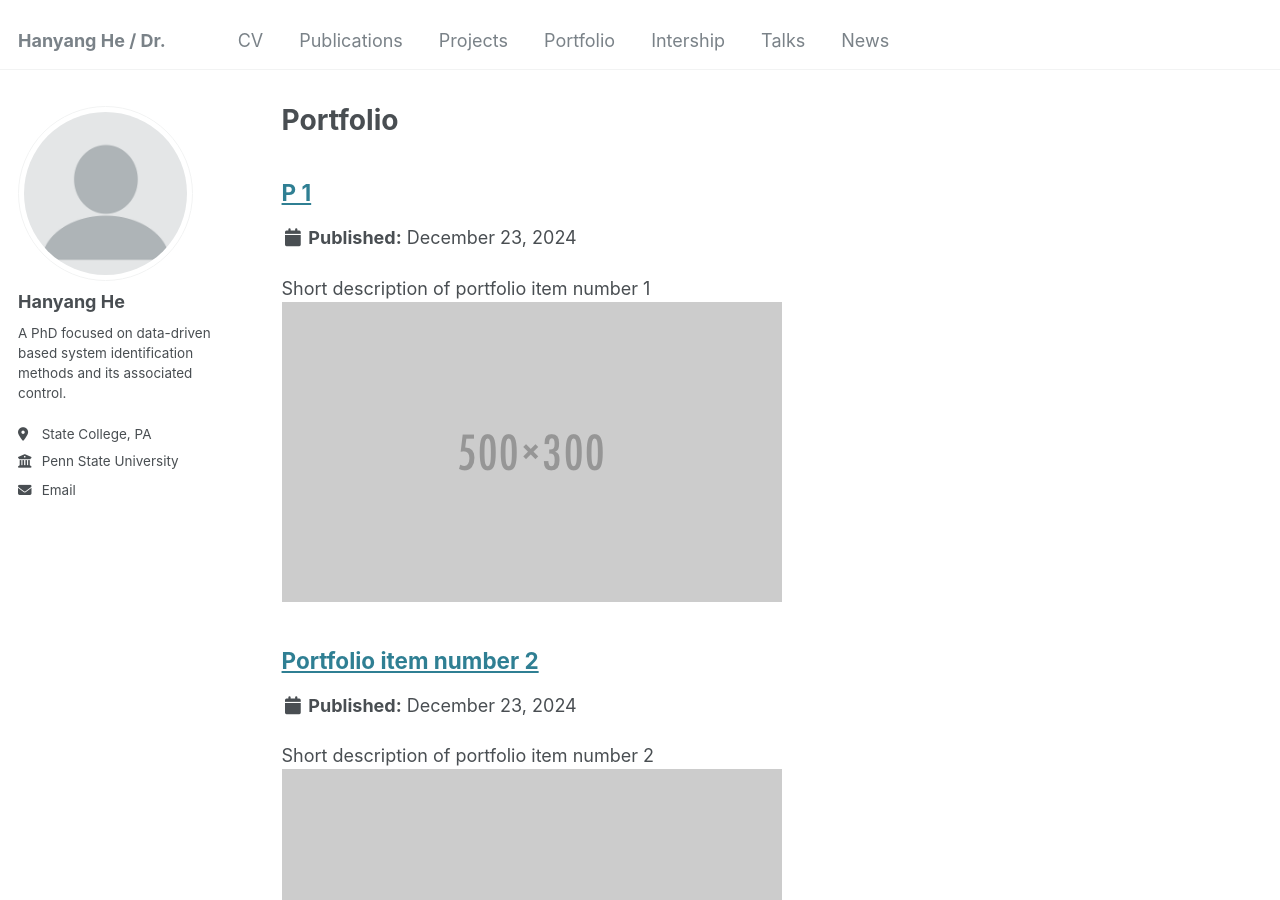
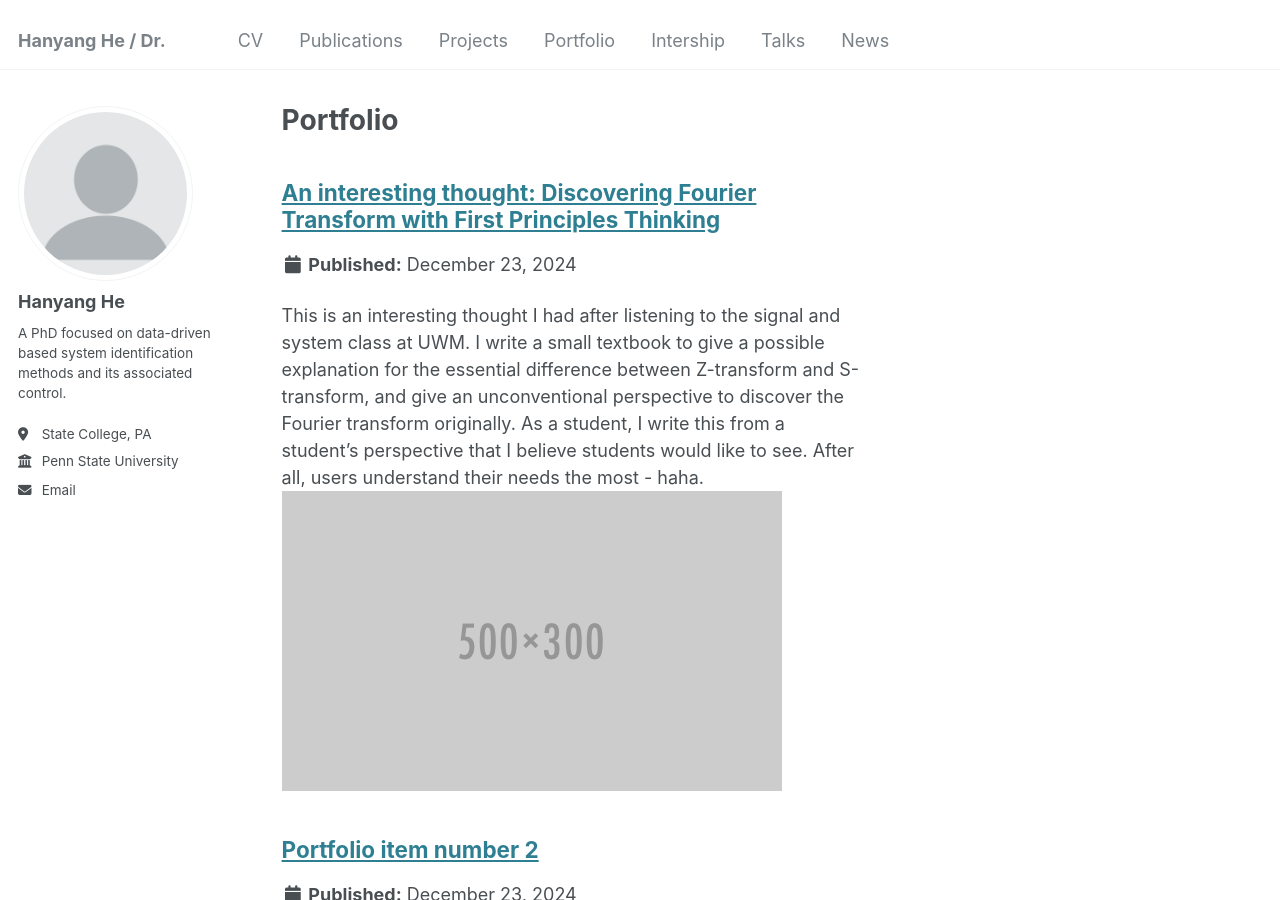
Before and after one commit to HanyangHe/HanyangHe.github.io, a Jekyll site: the page built from _pages/portfolio.html, in a window 1280 px wide and 900 px high. Built offline with Jekyll 4.4.1, drawn with Linux system fonts in a browser that asks for light colours.

Commit message:
Update portfolio-1.md

```diff
--- a/_portfolio/portfolio-1.md
+++ b/_portfolio/portfolio-1.md
@@ -1,6 +1,6 @@
 ---
-title: "P 1"
-excerpt: "Short description of portfolio item number 1<br/><img src='/images/500x300.png'>"
+title: "An interesting thought: Discovering Fourier Transform with First Principles Thinking"
+excerpt: "This is an interesting thought I had after listening to the signal and system class at UWM. I write a small textbook to give a possible explanation for the essential difference between Z-transform and S-transform, and give an unconventional perspective to discover the Fourier transform originally. As a student, I write this from a student's perspective that I believe students would like to see. After all, users understand their needs the most - haha.<br/><img src='/images/500x300.png'>"
 collection: portfolio
 ---
 
```
